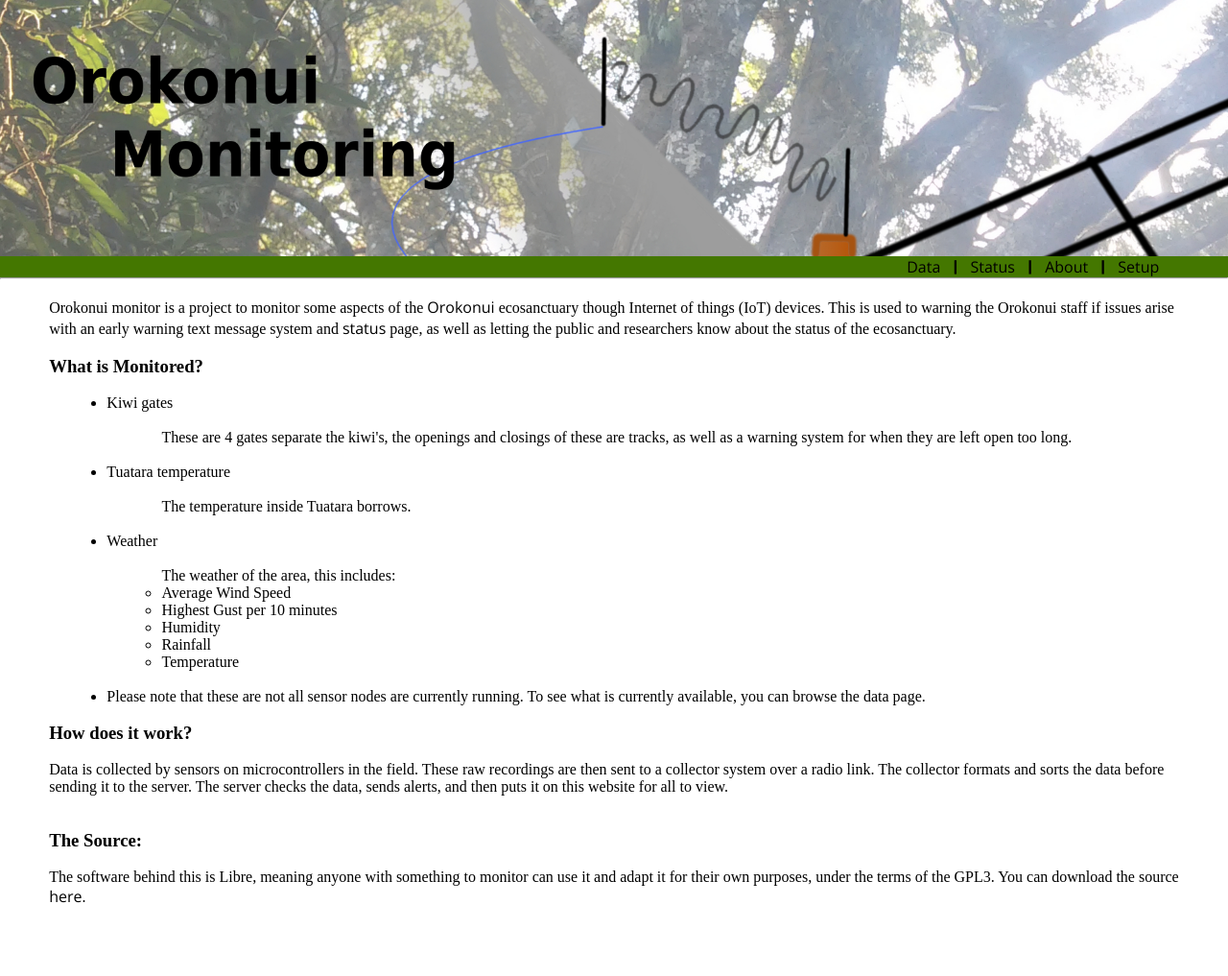
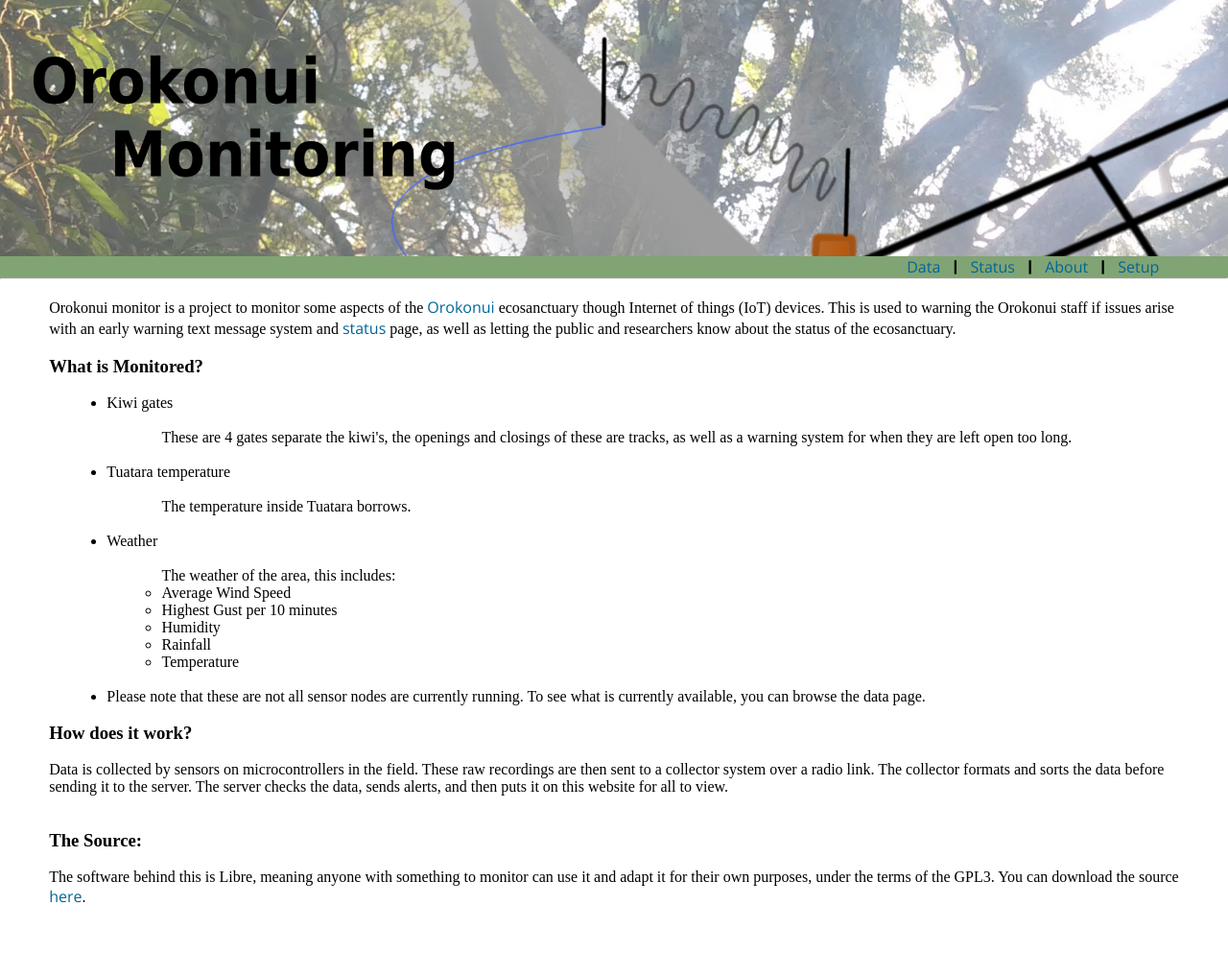
Before and after one commit to green0range/IoT-ecosanctuary-web-monitoring, a PHP site: page /about.php in a window 1280 px wide. Shown: the whole page at 96% size. Run offline with PHP 8.4, Linux system fonts and the light colour scheme.

Commit message:
link styling

```diff
--- a/style.css
+++ b/style.css
@@ -44,7 +44,7 @@ h1{
 #header {
 	font-family: 'Righteous', cursive;
 	text-align: right;
-	background-color: #447700;
+	background-color: #81a474;
 	overflow:hidden;
 	 margin: 0,0,0,0;
 }
@@ -104,14 +104,14 @@ a {
 	text-decoration: none;
 	font-family: 'Open Sans', sans-serif;
 	font-size: inherit;
-	color: inherit;
+	color: #006699;
 }
 
 a:visited {
 	text-decoration: none;
 	font-family: 'Open Sans', sans-serif;
 	font-size: inherit;
-	color: inherit;
+	color: #006699;
 }
 a:hover {
 	text-decoration: underline;
```
